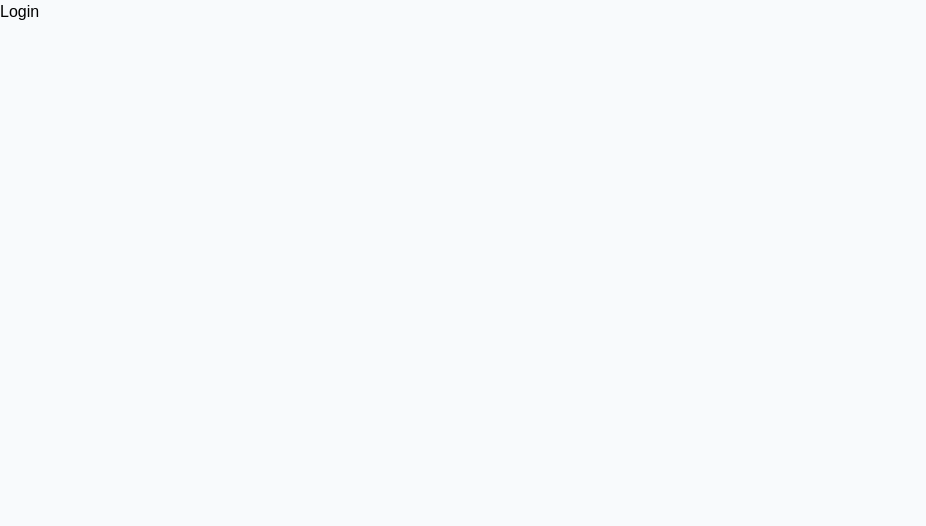
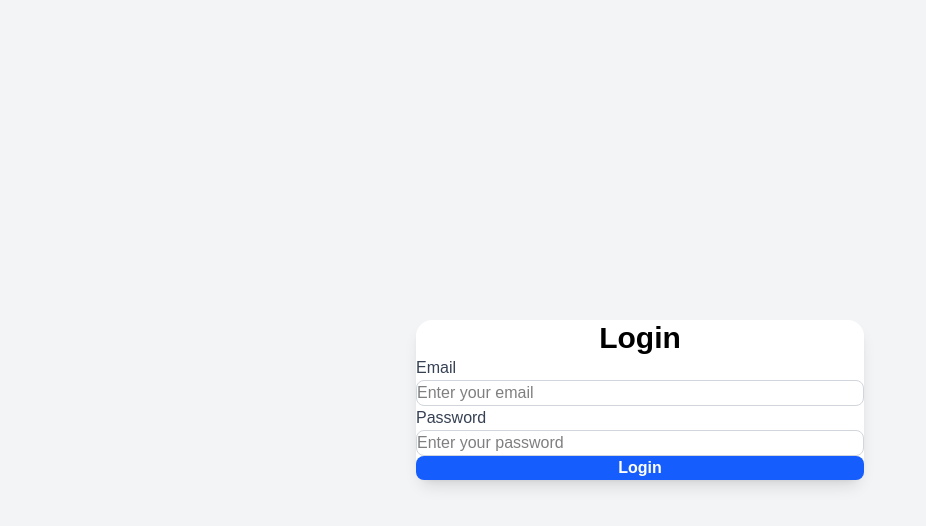
Before and after one commit to guddurarthoreofficial/hotel_booking_app, a React (Vite) app in the folder client/: page /login in a window 1280 px wide. Shown: the top 526 px of the page, without its empty margins (0-926 px from the left). Built offline with nearby package versions, Linux system fonts and the light colour scheme.

Commit message:
feat: add authentication state in auth context

```diff
--- a/client/src/context/AuthContext.jsx
+++ b/client/src/context/AuthContext.jsx
@@ -2,14 +2,21 @@ import { createContext, useContext, useState } from "react";
 
 const AuthContext = createContext();
 
-export const AuthProvider  = ({ children }) => {
+export const AuthProvider = ({ children }) => {
     const [user, setUser] = useState(null);
-
+    const [token, setToken] = useState(null);
+    const [loading, setLoading] = useState(false);
+    const isAuthenticated = !!token;
     return (
         <AuthContext.Provider
             value={{
                 user,
+                token,
+                loading,
+                isAuthenticated,
                 setUser,
+                setToken,
+                setLoading
             }}
         >
             {children}
--- a/client/src/pages/auth/Login.jsx
+++ b/client/src/pages/auth/Login.jsx
@@ -1,9 +1,60 @@
-import React from 'react'
+import { useState } from "react";
+import AuthLayout from "../../layouts/AuthLayout";
+import Input from "../../components/ui/Input";
+import Button from "../../components/ui/Button";
 
 const Login = () => {
+  const [formData, setFormData] = useState({
+    email: "",
+    password: "",
+  });
+
+  const handleChange = (e) => {
+    setFormData((prev) => ({
+      ...prev,
+      [e.target.name]: e.target.value,
+    }));
+  };
+
+  const handleSubmit = (e) => {
+    e.preventDefault();
+
+    console.log(formData);
+  };
+
   return (
-    <div>Login</div>
-  )
-}
+    <AuthLayout title="Login">
 
-export default Login
+      <form
+        onSubmit={handleSubmit}
+        className="space-y-5"
+      >
+        <Input
+          label="Email"
+          name="email"
+          type="email"
+          placeholder="Enter your email"
+          value={formData.email}
+          onChange={handleChange}
+        />
+
+        <Input
+          label="Password"
+          name="password"
+          type="password"
+          placeholder="Enter your password"
+          value={formData.password}
+          onChange={handleChange}
+        />
+
+        <Button type="submit">
+          Login
+        </Button>
+
+      </form>
+
+    </AuthLayout>
+  );
+};
+
+export default Login;
--- a/client/src/pages/customer/Home.jsx
+++ b/client/src/pages/customer/Home.jsx
@@ -1,10 +1,28 @@
+import { useAuth } from "../../context/AuthContext";
 import AuthLayout from "../../layouts/AuthLayout";
 
 const Home = () => {
+
+
+
+  const {
+    user,
+    token,
+    loading,
+    isAuthenticated
+  } = useAuth();
+
+  console.log(user);
+  console.log(token);
+  console.log(loading);
+  console.log(isAuthenticated);
   return (
     <AuthLayout title="Hotel Booking">
       <p className="text-center">
         Layout Working
+
+
+
       </p>
     </AuthLayout>
   );
--- /dev/null
+++ b/client/src/services/authService.js
@@ -0,0 +1,19 @@
+import api from "../api/axios";
+
+export const loginUser = async (userData) => {
+  const response = await api.post(
+    "/auth/login",
+    userData
+  );
+
+  return response.data;
+};
+
+export const registerUser = async (userData) => {
+  const response = await api.post(
+    "/auth/register",
+    userData
+  );
+
+  return response.data;
+};
```
Lines whose indentation alone changed are shown as unchanged.
